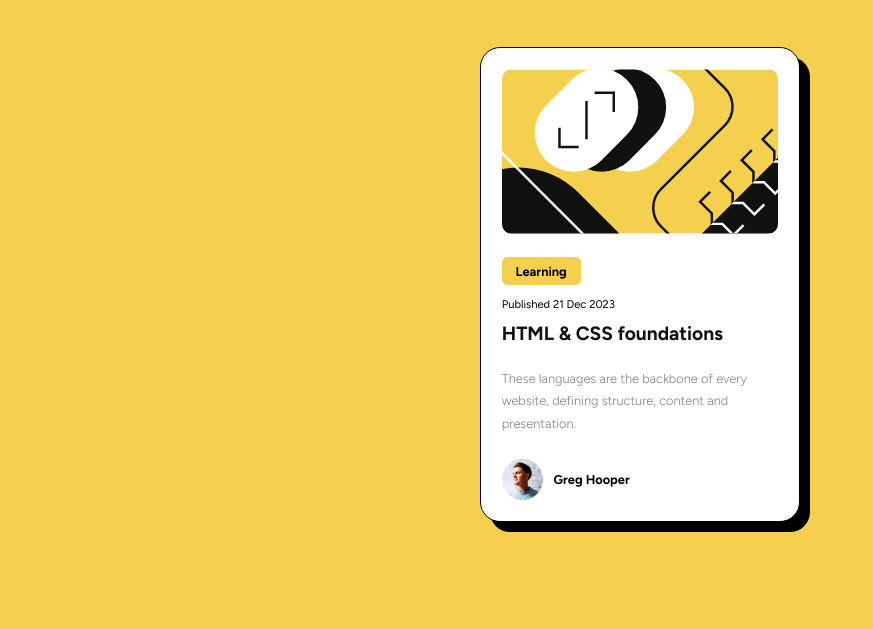
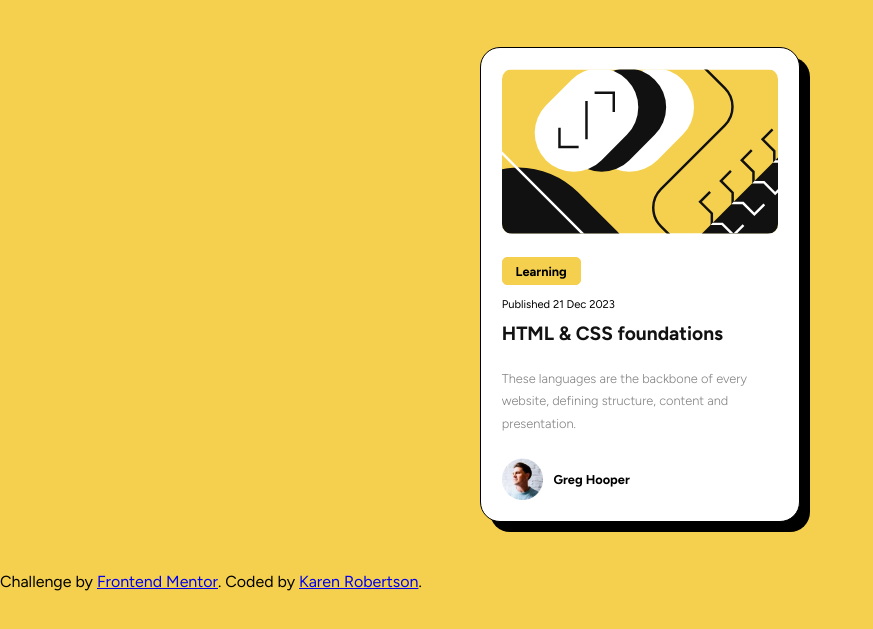
Before and after one commit to indigorose/blog_preview_card, a plain HTML site: page index.html in a window 1280 px wide. Shown: the part 41-670 px from the top of the page, without its empty margins (0-873 px from the left). Drawn offline with Linux system fonts and the light colour scheme.

Commit message:
Update styling changes and readme

```diff
--- a/index.html
+++ b/index.html
@@ -3,12 +3,12 @@
 	<head>
 		<meta charset="UTF-8" />
 		<meta name="viewport" content="width=device-width, initial-scale=1.0" />
-		<title>Blog Preview Card</title>
+		<title>Frontend Mentor | Blog Preview Card</title>
 		<link rel="stylesheet" href="style.css" />
 	</head>
 	<body>
 		<h1>Blog Preview Card - Frontend Mentor</h1>
-		<main class="card-container">
+		<main class="card-container" role="main contentinfo">
 			<div class="card-grid">
 				<img
 					class="card-image"
@@ -36,5 +36,14 @@
 				</div>
 			</div>
 		</main>
+		<div class="attribution">
+			Challenge by
+			<a
+				href="https://www.frontendmentor.io?ref=challenge"
+				target="_blank"
+				>Frontend Mentor</a
+			>. Coded by
+			<a href="https://github.com/indigorose">Karen Robertson</a>.
+		</div>
 	</body>
 </html>
```
Also changed, not shown: assets/images/Screenshot 2024-01-02 at 13.59.23.png (added), assets/images/Screenshot 2024-01-02 at 13.59.51.png (added), assets/images/Screenshot 2024-01-02 at 14.00.03.png (added), 2 other files.
